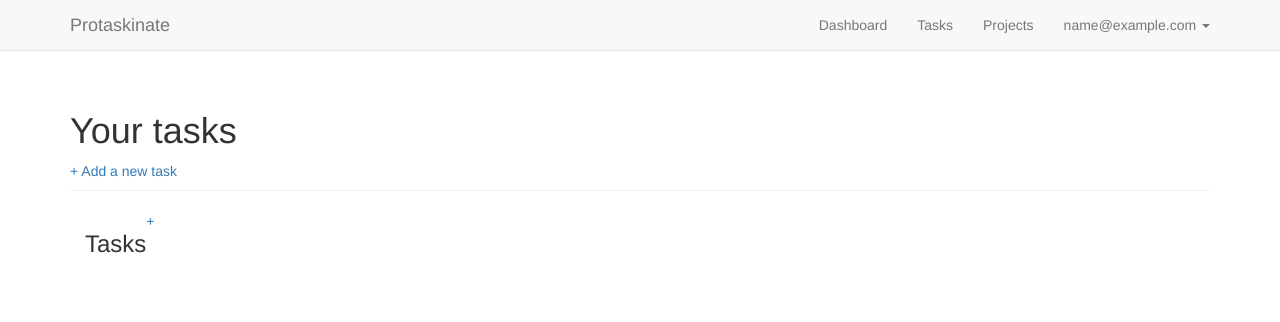
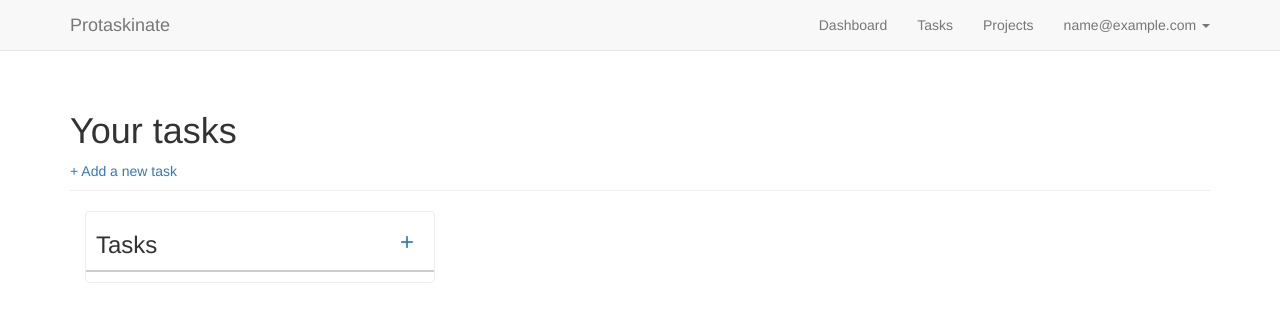
Before and after one commit to sgreenlee/Todo-App, a Flask app: page /tasks in a window 1280 px wide. Shown: the top 322 px of the page. Run offline with Flask 2, Linux system fonts and the light colour scheme; the visitor is signed in with stand-in values (Sample User, id 1); data comes from the database, SQL or seed files in the repository; data that the repository does not hold is empty; some libraries are stand-ins or nearby versions.

Commit message:
Modified styles.

```diff
--- a/application/static/css/styles.css
+++ b/application/static/css/styles.css
@@ -1,20 +1,49 @@
-#navbarMenu {
-	margin-top: auto;
-	margin-bottom: auto;
-}
-
+/* General Styles */
 
 .flex-container {
 	display: flex;
 }
 
+/* Module Styles */
 
-/* Project Styles */
+.module {
+	border: 1px solid #eee;
+	border-radius: 4px;
+}
 
-.project-status-list {
+.module-header {
+	justify-content: space-between;
+	height: 60px;
+	border-bottom: 2px solid #ccc;
+	padding: 0px 10px;
+}
+
+.module-header  a {
+	align-self: flex-end;
+	font-size: 24px;
+	margin: 10px;
+}
+
+.module-list {
 	list-style: none;
 	padding-left: 0px
 }
+
+.module-list li:last-child {
+	border: none;
+}
+
+/* Task Styles */
+
+.task {
+	min-height: 100px;
+	border-bottom: 1px solid #eee;
+	border-radius: 4px;
+	padding: 10px;
+}
+
+
+/* Project Styles */
 
 .project {
 	margin: 10px 0px;
@@ -28,8 +57,9 @@
 	justify-content: space-between;
 }
 
-.project-header div {
-	line-height: 40px;
+.project-header a {
+	align-self: flex-end;
+	margin: 5px;
 }
 
 .status-bar {
```
